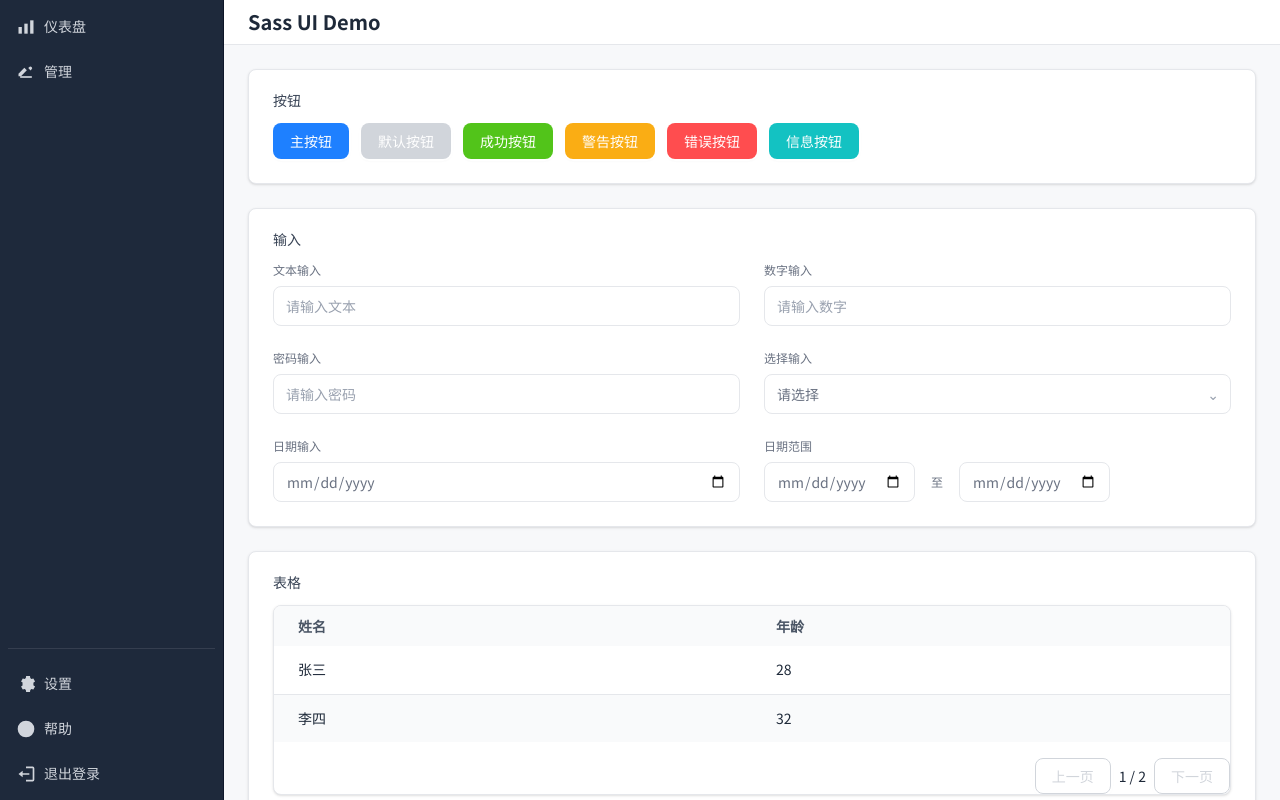
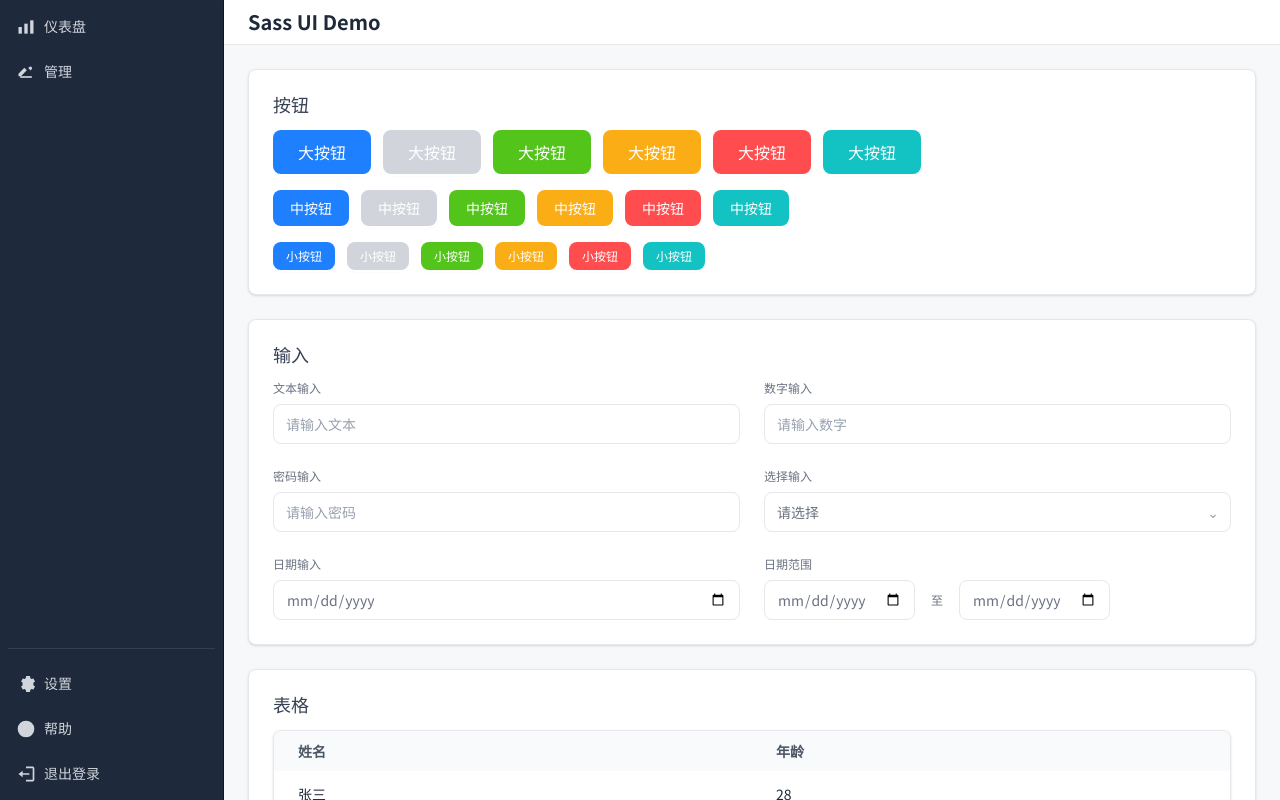
Before and after one commit to zhoumingxuan/sass-ui, a Next.js app: page / in a window 1280 px wide. Built offline with nearby package versions, Linux system fonts and the light colour scheme.

Commit message:
feat: improve card and button components

```diff
--- a/src/app/page.tsx
+++ b/src/app/page.tsx
@@ -38,13 +38,47 @@ export default function Home() {
       header={<div className="text-xl font-semibold text-gray-800">Sass UI Demo</div>}
     >
       <Card title="按钮">
-        <div className="flex flex-wrap gap-3">
-          <Button variant="primary">主按钮</Button>
-          <Button variant="default">默认按钮</Button>
-          <Button variant="success">成功按钮</Button>
-          <Button variant="warning">警告按钮</Button>
-          <Button variant="error">错误按钮</Button>
-          <Button variant="info">信息按钮</Button>
+        <div className="flex flex-col gap-4">
+          <div className="flex flex-wrap gap-3">
+            <Button size="large" variant="primary">
+              大按钮
+            </Button>
+            <Button size="large" variant="default">
+              大按钮
+            </Button>
+            <Button size="large" variant="success">
+              大按钮
+            </Button>
+            <Button size="large" variant="warning">
+              大按钮
+            </Button>
+            <Button size="large" variant="error">大按钮</Button>
+            <Button size="large" variant="info">大按钮</Button>
+          </div>
+          <div className="flex flex-wrap gap-3">
+            <Button variant="primary">中按钮</Button>
+            <Button variant="default">中按钮</Button>
+            <Button variant="success">中按钮</Button>
+            <Button variant="warning">中按钮</Button>
+            <Button variant="error">中按钮</Button>
+            <Button variant="info">中按钮</Button>
+          </div>
+          <div className="flex flex-wrap gap-3">
+            <Button size="small" variant="primary">
+              小按钮
+            </Button>
+            <Button size="small" variant="default">
+              小按钮
+            </Button>
+            <Button size="small" variant="success">
+              小按钮
+            </Button>
+            <Button size="small" variant="warning">
+              小按钮
+            </Button>
+            <Button size="small" variant="error">小按钮</Button>
+            <Button size="small" variant="info">小按钮</Button>
+          </div>
         </div>
       </Card>
       <Card title="输入">
--- a/src/components/Button.tsx
+++ b/src/components/Button.tsx
@@ -6,16 +6,23 @@ import { ButtonHTMLAttributes } from 'react';
 type Props = ButtonHTMLAttributes<HTMLButtonElement> & {
   variant?: 'primary' | 'default' | 'warning' | 'success' | 'error' | 'info';
   outline?: boolean;
+  size?: 'large' | 'medium' | 'small';
 };
 
 export default function Button({
   variant = 'primary',
   outline = false,
+  size = 'medium',
   className = '',
   ...props
 }: Props) {
   const base =
-    'inline-flex h-9 items-center justify-center rounded-lg px-4 text-sm font-medium shadow-sm transition-shadow focus-visible:outline-none focus-visible:ring-2 ring-offset-2 ring-offset-white hover:shadow-md active:shadow';
+    'inline-flex items-center justify-center rounded-lg font-medium shadow-sm transition-shadow focus-visible:outline-none focus-visible:ring-2 ring-offset-2 ring-offset-white hover:shadow-md active:shadow';
+  const sizes: Record<string, string> = {
+    large: 'h-11 px-6 text-base',
+    medium: 'h-9 px-4 text-sm',
+    small: 'h-7 px-3 text-xs',
+  };
   const solid: Record<string, string> = {
     primary: 'border border-transparent bg-primary text-white focus-visible:ring-primary',
     default: 'border border-transparent bg-default text-white focus-visible:ring-default',
@@ -33,5 +40,10 @@ export default function Button({
     info: 'border border-info text-info bg-white focus-visible:ring-info',
   };
   const variants = outline ? outlined : solid;
-  return <button className={`${base} ${variants[variant]} ${className}`} {...props} />;
+  return (
+    <button
+      className={`${base} ${sizes[size]} ${variants[variant]} ${className}`}
+      {...props}
+    />
+  );
 }
--- a/src/components/Card.tsx
+++ b/src/components/Card.tsx
@@ -4,16 +4,34 @@ type Props = {
   title?: string;
   children: ReactNode;
   className?: string;
+  closable?: boolean;
+  onClose?: () => void;
 };
 
-export default function Card({ title, children, className = '' }: Props) {
+export default function Card({
+  title,
+  children,
+  className = '',
+  closable = false,
+  onClose,
+}: Props) {
   return (
     <div
       className={`rounded-lg border border-gray-200 bg-white shadow-sm transition-shadow hover:shadow-md focus-within:shadow-md ${className}`}
     >
       {title ? (
         <>
-          <div className="px-6 pt-5 pb-3 text-gray-700 font-medium">{title}</div>
+          <div className="flex justify-between items-center px-6 pt-5 pb-3">
+            <div className="text-gray-700 font-medium text-lg">{title}</div>
+            {closable && (
+              <button
+                onClick={onClose}
+                className="p-2 rounded-lg text-gray-500 hover:bg-gray-100"
+              >
+                ×
+              </button>
+            )}
+          </div>
           <div className="px-6 pb-6">{children}</div>
         </>
       ) : (
```
